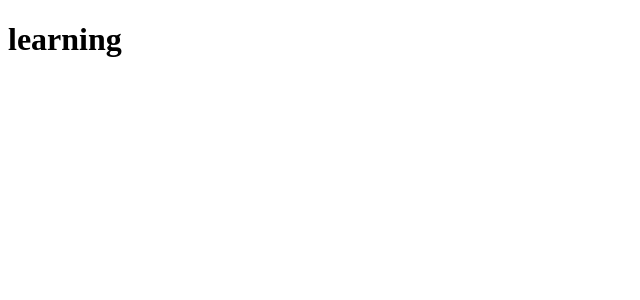
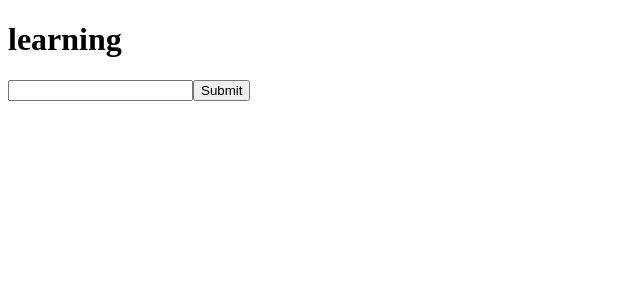
Before and after one commit to helio-frota/i-dont-know-react18, a React app in the folder learning/: page / in a window 1280 px wide. Shown: the top 300 px of the page, without its empty margins (0-640 px from the left). Built offline with nearby package versions, Linux system fonts and the light colour scheme.

Commit message:
chore: a basic component

```diff
--- /dev/null
+++ b/learning/src/components/aButton.tsx
@@ -0,0 +1,18 @@
+import React, { useState } from 'react';
+
+function AButton() {
+  const [isSubmitted, setIsSubmitted] = useState(false);
+
+  function changeButtonState() {
+    setIsSubmitted(true);
+    console.log('clicked');
+  }
+
+  return (
+    <button onClick={changeButtonState}>
+      { isSubmitted ? '…' : 'Submit' }
+    </button>
+  );
+}
+
+export default AButton;
--- /dev/null
+++ b/learning/src/components/aForm.tsx
@@ -0,0 +1,14 @@
+import React from 'react';
+
+import AButton from './aButton';
+
+function AForm() {
+  return (
+    <form>
+      <input type="text" />
+      <AButton />
+    </form>
+  );
+}
+
+export default AForm;
--- a/learning/src/index.tsx
+++ b/learning/src/index.tsx
@@ -1,10 +1,17 @@
 import React, { StrictMode } from 'react';
 import { createRoot } from 'react-dom/client';
+
+import AForm from './components/aForm';
 
 const root = createRoot(document.getElementById('root') as HTMLElement);
 
 function App() {
-  return <h1>learning</h1>;
+  return (
+    <>
+      <h1>learning</h1>
+      <AForm />
+    </>
+  )
 }
 
 root.render(
```
Also changed, not shown: 1 other file (tests, documents, lock files or other folders).
